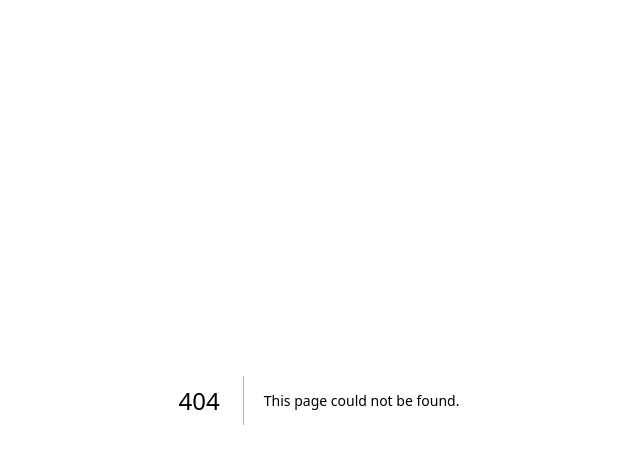
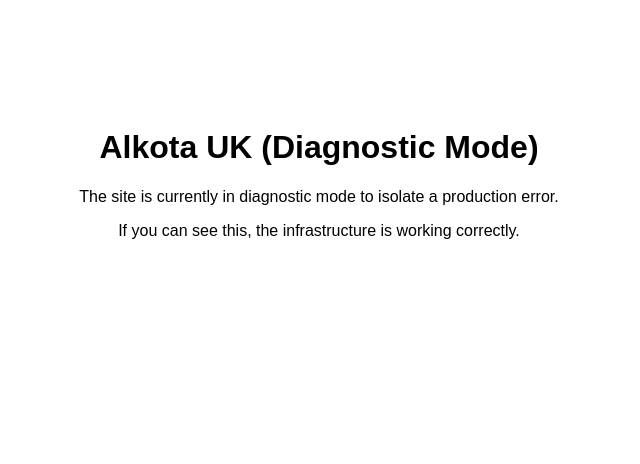
Before and after one commit to PeteCurrey/alkotauk, a Next.js app: page / in a window 1280 px wide. Before the commit this address had no page. Shown: the top 464 px of the page, without its empty margins (321-961 px from the left). Built offline with nearby package versions, Linux system fonts and the light colour scheme.

Commit message:
debug: deploy strictly static homepage for diagnostic

```diff
--- /dev/null
+++ b/src/app/page.tsx
@@ -0,0 +1,13 @@
+export default function Home() {
+  return (
+    <div style={{
+      padding: '100px',
+      textAlign: 'center',
+      fontFamily: 'sans-serif'
+    }}>
+      <h1>Alkota UK (Diagnostic Mode)</h1>
+      <p>The site is currently in diagnostic mode to isolate a production error.</p>
+      <p>If you can see this, the infrastructure is working correctly.</p>
+    </div>
+  );
+}
```
